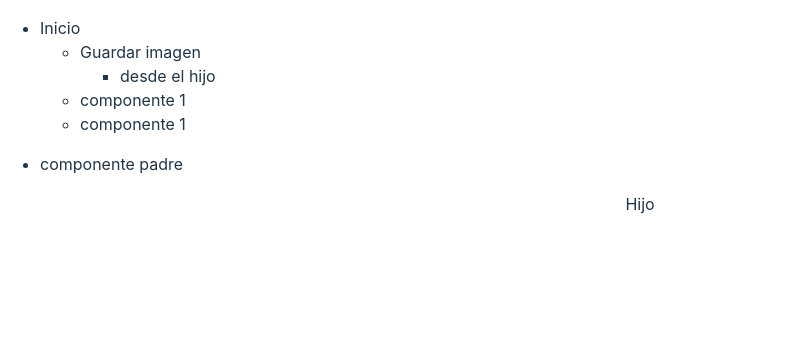
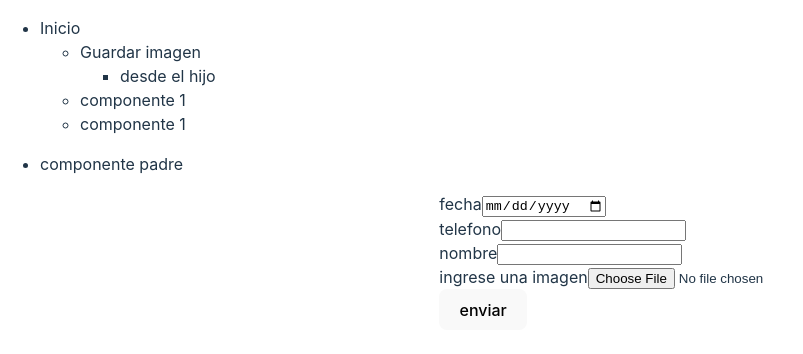
Before and after one commit to TANHEHANZ/Inputfile-express-react, a React (Vite) app in the folder inputfile/: page /#/home in a window 1280 px wide. Shown: the top 354 px of the page, without its empty margins (0-803 px from the left). Built offline with nearby package versions, Linux system fonts and the light colour scheme.

Commit message:
manejo de inputs mediante parametros

```diff
--- a/inputfile/src/App.jsx
+++ b/inputfile/src/App.jsx
@@ -1,9 +1,5 @@
-import React, { Children, useState } from "react";
-import reactLogo from "./assets/react.svg";
-import viteLogo from "/vite.svg";
+import React from "react";
 import "./App.css";
-import FileUploadForm from "./Formfile";
-import Input from "./components/input";
 import { HashRouter, Route, Routes } from "react-router-dom";
 import { data } from "./data/routes";
 import Inicio from "./pages/inicio";
--- a/inputfile/src/components/input.jsx
+++ b/inputfile/src/components/input.jsx
@@ -1,13 +1,26 @@
-import React from 'react'
+import React from "react";
 
-const Input = ({valores}) => {
-    console.log(valores)
+const Input = ({ valores, onChange }) => {
   return (
-    <div>
-      <label htmlFor={valores.label}>{valores.label}</label>
-      <input type={valores.type} name={valores.name} id={valores.id} />
-    </div>
-  )
-}
+    <>
+      {valores.map(({ label, type, id }, i) => (
+        <div key={i}>
+          <label htmlFor={label}>{label}</label>
+          <input
+            type={type}
+            name={label}
+            id={id}
+            onChange={(e) =>
+              onChange(
+                label,
+                type === file ? e.target.value[0] : e.target.value
+              )
+            }
+          />
+        </div>
+      ))}
+    </>
+  );
+};
 
-export default Input
+export default Input;
--- /dev/null
+++ b/inputfile/src/data/form/elementos.jsx
@@ -0,0 +1,6 @@
+export let elementos = [
+    { type: "date", label: "fecha" },
+    { type: "number", label: "telefono" },
+    { type: "text", label: "nombre" },
+    { type: "file", label: "ingrese una imagen" },
+  ];
--- a/inputfile/src/pages/hijo.jsx
+++ b/inputfile/src/pages/hijo.jsx
@@ -1,7 +1,30 @@
-import React from "react";
+import React, { useState } from "react";
+import Input from "../components/input";
+import { elementos } from "../data/form/elementos";
 
 const Hijo = () => {
-  return <div>Hijo</div>;
+  const [valores, setValores] = useState({
+    fecha: "",
+    telefono: "",
+    nombre: "",
+    imagen: "",
+  });
+
+  const handleChange = (name, value) => {
+    setValores({ ...valores, [name]: value });
+  };
+  const enviar = (e) => {
+    e.preventDefault();
+    console.log(valores);
+  };
+  return (
+    <div>
+      <form onSubmit={enviar}>
+        <Input valores={elementos} onChange={handleChange} />
+        <button onClick={enviar}>enviar</button>
+      </form>
+    </div>
+  );
 };
 
 export default Hijo;
```
